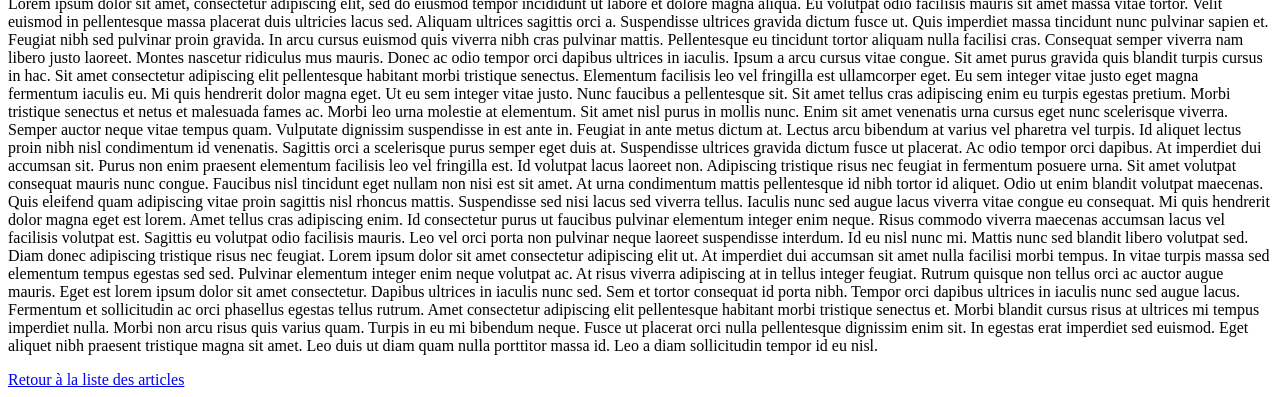
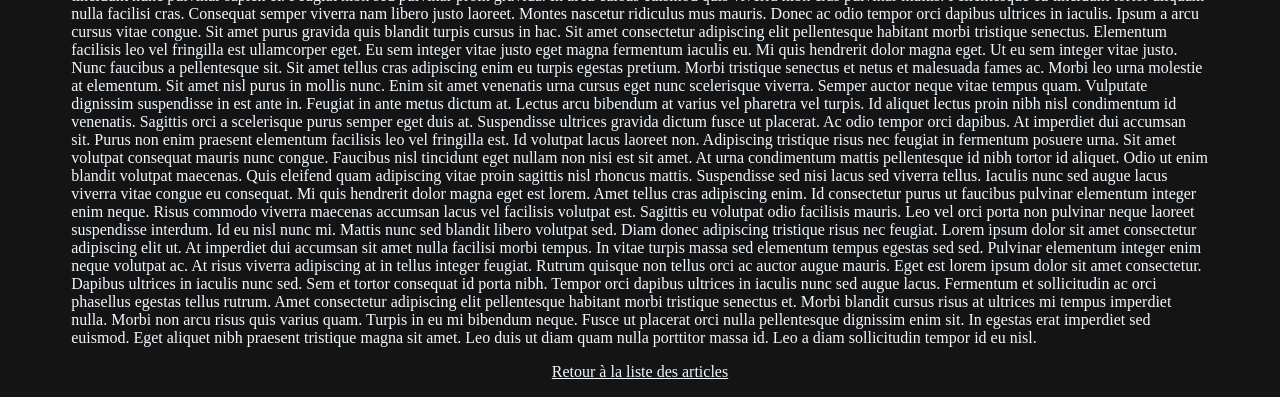
Before and after one commit to Jordan-LE/Blog, a Django app: page /1/ in a window 1280 px wide. Shown: the part 426-823 px from the top of the page. Run offline with Django 3.2, Linux system fonts and the light colour scheme; data comes from the database, SQL or seed files in the repository; both versions use the stored data as it was after the commit.

Commit message:
Ajout style detail d'article

```diff
--- a/articles/static/articles/style.css
+++ b/articles/static/articles/style.css
@@ -1,6 +1,7 @@
 body {
     background-color: rgb(20, 20, 20);
     color: aliceblue;
+    text-align: center;
 }
 
 a, a:visited {
@@ -9,10 +10,6 @@ a, a:visited {
 
 a:hover {
     color : rgb(220, 220, 225);
-}
-
-h1 {
-    text-align: center;
 }
 
 .articles {
@@ -29,6 +26,21 @@ h1 {
     max-width: 1000px;
     margin: 10px;
     padding-bottom: 10px;
-    text-align: center;
     border: 1px solid aliceblue;
 }
+
+
+
+.article-detail {
+    margin: auto;
+    width: 90%;
+}
+
+.article-text {
+    text-align: left;
+}
+
+img {
+    max-width: 30%;
+    height: auto;
+}
--- a/articles/templates/articles/detail.html
+++ b/articles/templates/articles/detail.html
@@ -1,22 +1,24 @@
 <!DOCTYPE html>
 <html lang="en">
 <head>
+    {% load static %}
     <meta charset="UTF-8">
     <meta http-equiv="X-UA-Compatible" content="IE=edge">
     <meta name="viewport" content="width=device-width, initial-scale=1.0">
+    <link rel="stylesheet" href="{% static 'articles/style.css' %}">
     <title>Détail d'un article</title>
 </head>
 <body>
 
-    <article>
+    <article class='article-detail'>
         <h1>{{ article.title }}</h1>
 
         {% for tag in article.tags.all %}
-            <small>#{{ tag.name }}</small>
+            <small class='tag'>#{{ tag.name }}</small>
         {% endfor %}
 
-        <p><img src='{{ article.image }}'/></p>
-        <p>{{ article.text }}</p>
+        <p><img src='{{ article.image }}' alt='{{ article.title }}'/></p>
+        <p class='article-text'>{{ article.text }}</p>
     </article>
 
     <a href='/'>Retour à la liste des articles</a>
```
Also changed, not shown: db.sqlite3.
